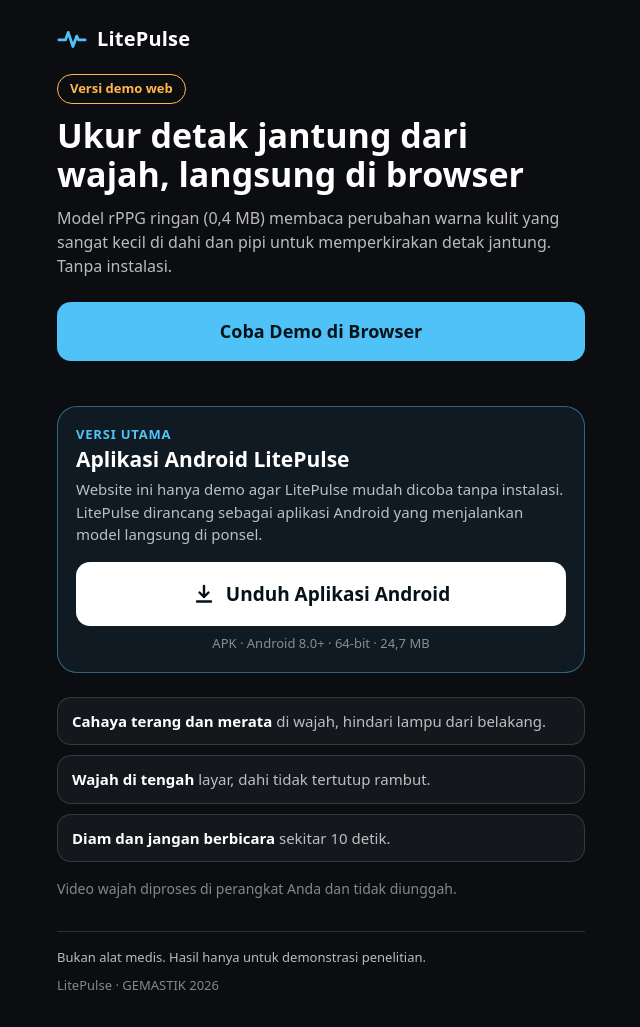
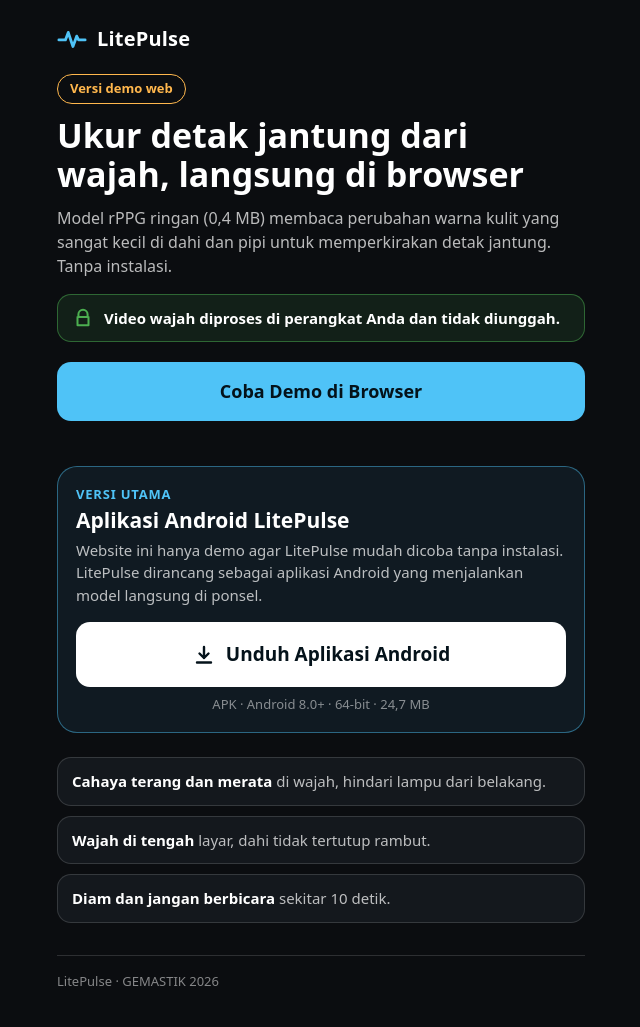
Before and after one commit to NS2006/litepulse-app, a website with bundled scripts: page web/index.html in a window 1280 px wide. Shown: the whole page, without its empty margins (319-959 px from the left). Built offline with nearby package versions, Linux system fonts and the light colour scheme.

Commit message:
improve UI page

```diff
--- a/web/css/style.css
+++ b/web/css/style.css
@@ -78,7 +78,12 @@
 .tips { list-style: none; padding: 0; margin: 24px 0 0; display: grid; gap: 10px; }
 .tips li { background: var(--surface); border: 1px solid var(--line); border-radius: 14px; padding: 12px 14px; color: var(--text-2); font-size: 15px; }
 .tips strong { color: var(--text); }
-.privacy { color: var(--text-3); font-size: 14px; margin: 16px 0 0; }
+.privacy {
+  display: flex; align-items: center; gap: 10px; margin: -8px 0 20px; padding: 12px 14px;
+  border-radius: 14px; background: rgba(76, 175, 80, 0.12); border: 1px solid rgba(76, 175, 80, 0.5);
+  color: var(--text); font-size: 15px; font-weight: 600;
+}
+.privacy svg { width: 22px; height: 22px; flex: none; fill: none; stroke: var(--good); stroke-width: 2.2; stroke-linecap: round; stroke-linejoin: round; }
 
 /* ---- measurement ---- */
 .camera {
@@ -147,7 +152,6 @@
 /* ---- footer ---- */
 .footer { margin-top: 32px; border-top: 1px solid var(--line); padding-top: 16px; color: var(--text-3); font-size: 13px; }
 .footer p { margin: 0 0 8px; }
-.disclaimer { color: var(--text-2); }
 .apk { display: flex; flex-wrap: wrap; gap: 4px 10px; align-items: baseline; }
 /* The intro has the big download card; the footer link is for the measuring screen. */
 .intro:not([hidden]) ~ .footer .apk { display: none; }
--- a/web/index.html
+++ b/web/index.html
@@ -27,6 +27,11 @@
         di dahi dan pipi untuk memperkirakan detak jantung. Tanpa instalasi.
       </p>
 
+      <p class="privacy">
+        <svg viewBox="0 0 24 24" aria-hidden="true"><path d="M7 11V8a5 5 0 0 1 10 0v3M6 11h12v9H6z" /></svg>
+        Video wajah diproses di perangkat Anda dan tidak diunggah.
+      </p>
+
       <button id="start" class="btn-primary" type="button">Coba Demo di Browser</button>
       <p id="load-status" class="load-status" role="status" aria-live="polite"></p>
 
@@ -49,8 +54,6 @@
         <li><strong>Wajah di tengah</strong> layar, dahi tidak tertutup rambut.</li>
         <li><strong>Diam dan jangan berbicara</strong> sekitar 10 detik.</li>
       </ul>
-
-      <p class="privacy">Video wajah diproses di perangkat Anda dan tidak diunggah.</p>
     </section>
 
     <!-- Measurement -->
@@ -125,7 +128,6 @@
     </section>
 
     <footer class="footer">
-      <p class="disclaimer">Bukan alat medis. Hasil hanya untuk demonstrasi penelitian.</p>
       <p class="apk">
         <span>Versi utama:</span>
         <a class="apk-link" href="LitePulse.apk" download>Unduh aplikasi Android</a>
```
